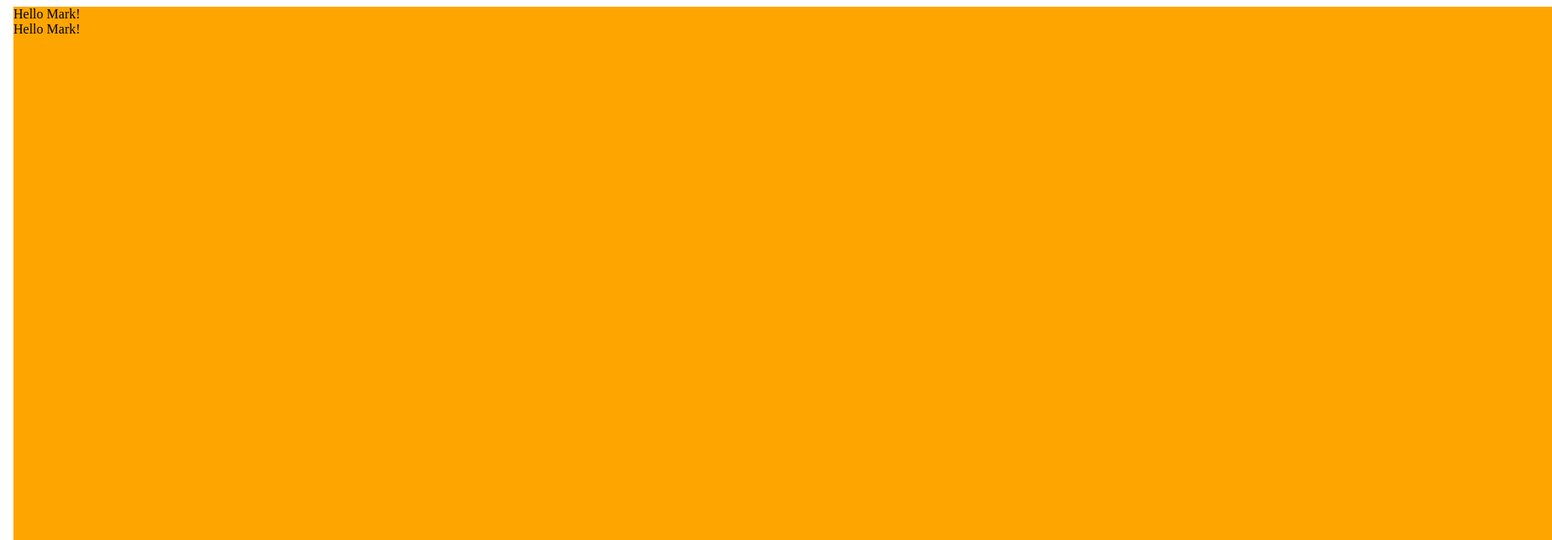
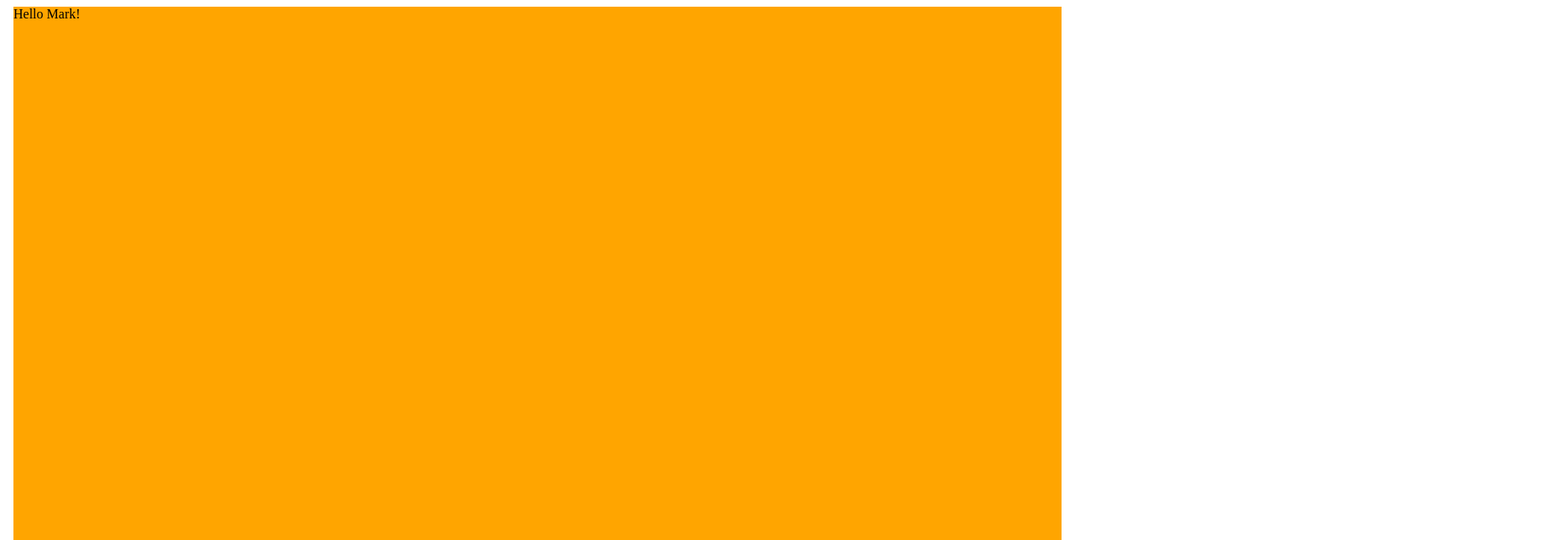
Before and after one commit to mtiavis1/halloween-gif, a React (Create React App) app in the folder halloween-gif/: page / in a window 1280 px wide. Shown: the top 644 px of the page at 84% size, 1848 px wide, since content can reach past the window. Built offline with nearby package versions, Linux system fonts and the light colour scheme.

Commit message:
Adding bad backgroudn

```diff
--- a/halloween-gif/package.json
+++ b/halloween-gif/package.json
@@ -16,7 +16,8 @@
     "react-dom": "^17.0.2",
     "react-redux": "^7.2.5",
     "react-scripts": "4.0.3",
-    "typescript": "~4.1.5"
+    "typescript": "~4.1.5",
+    "watch": "^1.0.2"
   },
   "scripts": {
     "start": "react-scripts start",
--- a/halloween-gif/src/App.tsx
+++ b/halloween-gif/src/App.tsx
@@ -5,11 +5,9 @@ import './app.css'
 
 function App() {
   return (
-
-    <body id="background">
-      <Header></Header>
-      <Header></Header>
-    </body>
+    <>
+    <Header></Header>
+    </>
   );
 }
 
--- a/halloween-gif/src/app.css
+++ b/halloween-gif/src/app.css
@@ -1,5 +1,5 @@
 #background {
   background-color: #FFA500;
-  width: 114.5rem;
-  height: 65.6rem;
+  width: cover;
+  height: 100rem;
 }
--- a/halloween-gif/src/index.tsx
+++ b/halloween-gif/src/index.tsx
@@ -1,10 +1,11 @@
 import React from 'react';
 import ReactDOM from 'react-dom';
 import App from './App';
+import "./app.css";
 
 ReactDOM.render(
-  <>
+  <body id="background">
       <App />
-  </>,
+  </body>,
   document.getElementById('root')
 );
```
Also changed, not shown: 1 other file (tests, documents, lock files or other folders).
